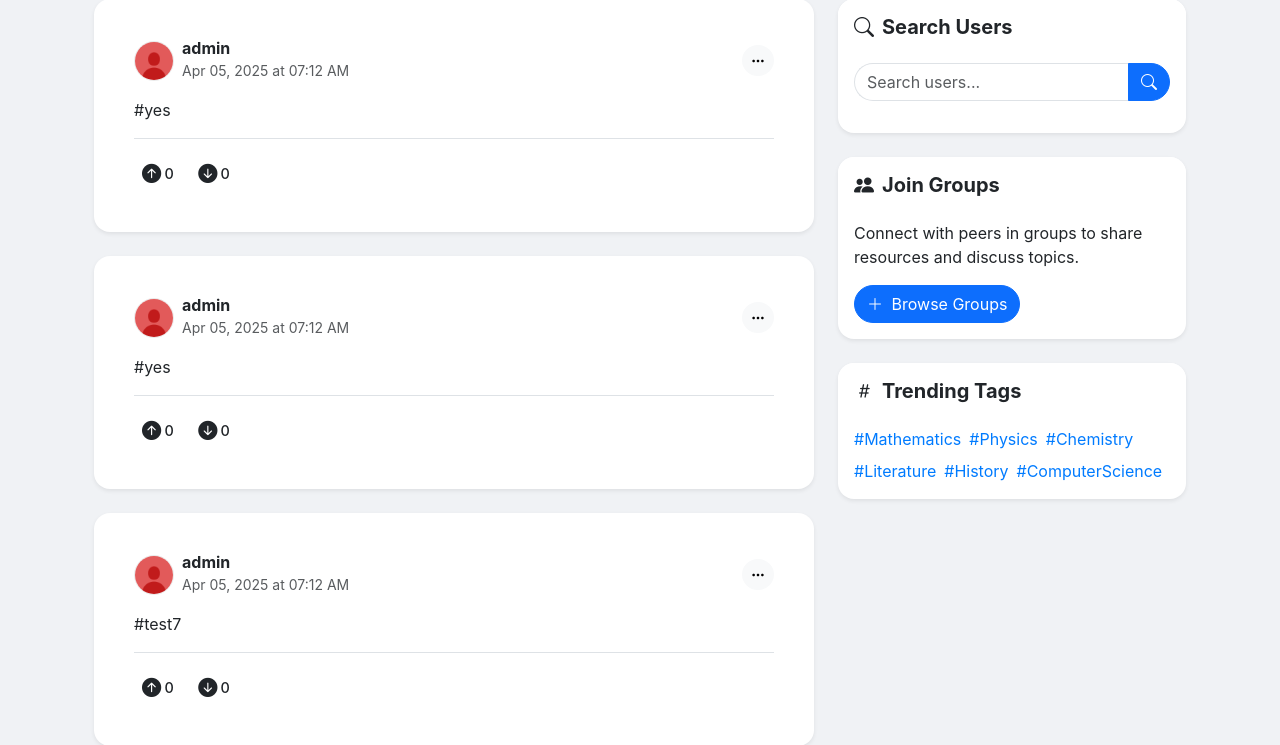
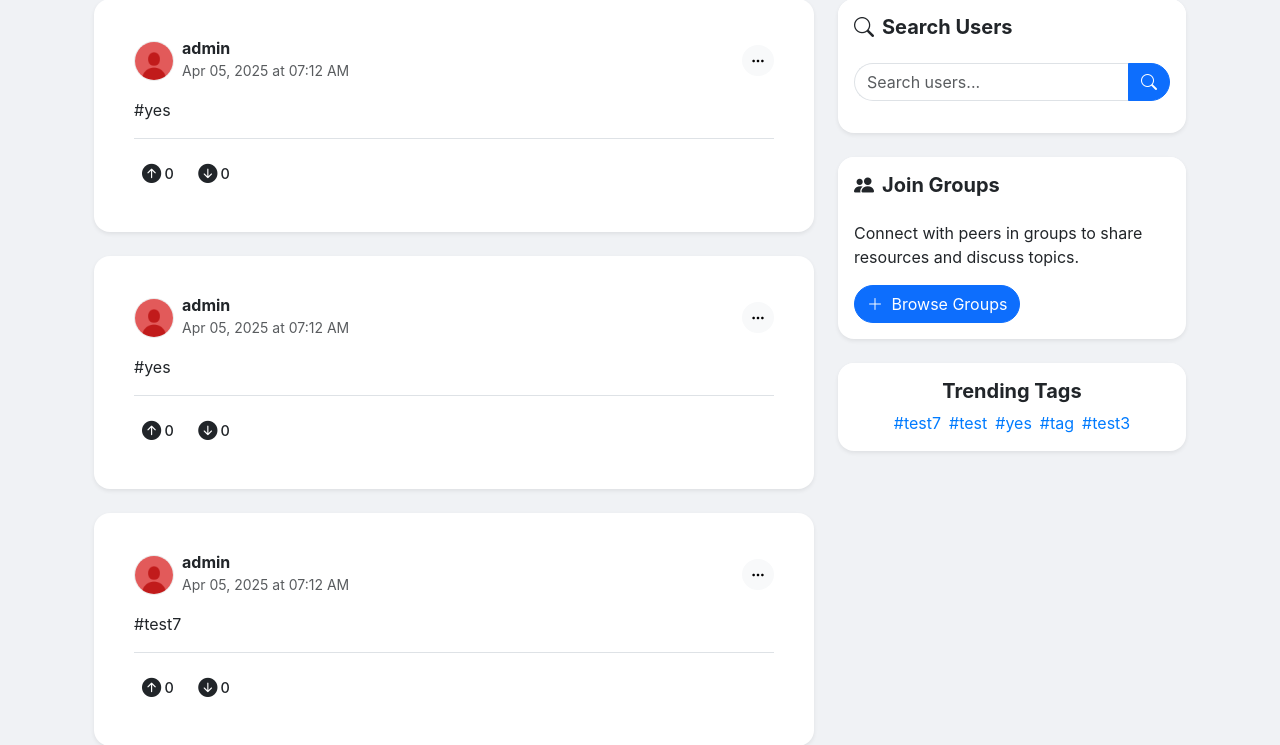
Before and after one commit to Rionte/MariNet, a Flask app: page /feed in a window 1280 px wide. Shown: the part 81-826 px from the top of the page. Run offline with Flask 3, Linux system fonts and the light colour scheme.

Commit message:
update tags

```diff
--- a/app.py
+++ b/app.py
@@ -127,6 +127,11 @@ class Post(db.Model):
     user_id = db.Column(db.String(36), db.ForeignKey('user.id'), nullable=False)
     upvotes = db.Column(db.Integer, default=0)
     downvotes = db.Column(db.Integer, default=0)
+
+class Tag(db.Model):
+    id = db.Column(db.Integer, primary_key=True)
+    name = db.Column(db.String(64), unique=True, nullable=False)
+    count = db.Column(db.Integer, default=1)
 
 class Group(db.Model):
     id = db.Column(db.String(36), primary_key=True, default=lambda: str(uuid.uuid4()))
--- a/routes.py
+++ b/routes.py
@@ -5,7 +5,9 @@ from werkzeug.security import generate_password_hash, check_password_hash
 from werkzeug.utils import secure_filename
 from datetime import datetime
 import uuid
-from app import app, db, User, Post, Vote, Group, GroupPost, AiConversation, AiMessage, generate_ai_response, group_members
+from app import app, db, User, Post, Vote, Group, GroupPost, AiConversation, AiMessage, generate_ai_response, group_members, Tag
+import re
+from collections import Counter
 
 
 # Helper functions
@@ -124,7 +126,10 @@ def index():
 @app.route('/feed')
 def feed():
     posts = Post.query.order_by(Post.created_at.desc()).all()
-    return render_template('feed.html', posts=posts)
+
+    trending = Tag.query.order_by(Tag.count.desc()).limit(5).all()
+
+    return render_template('feed.html', posts=posts, trending_tags=trending)
 
 @app.route('/terms')
 def terms():
@@ -137,6 +142,8 @@ def privacy():
 @app.route('/contact')
 def contact():
     return render_template('contact.html')
+
+trending_tags = Counter()
 
 @app.route('/create_post', methods=['POST'])
 @login_required
@@ -158,12 +165,21 @@ def create_post():
             image_url = save_image(image_file)
 
     new_post = Post(
-        content=content or '',  # Allow empty content if image is present
+        content=content or '',
         image_url=image_url,
         user_id=current_user.id
     )
 
     db.session.add(new_post)
+    db.session.commit()
+
+    hashtags = set(re.findall(r'#(\w+)', content))
+    for tag in hashtags:
+        existing = Tag.query.filter_by(name=tag).first()
+        if existing:
+            existing.count += 1
+        else:
+            db.session.add(Tag(name=tag))
     db.session.commit()
 
     flash('Post created successfully', 'success')
--- a/templates/feed.html
+++ b/templates/feed.html
@@ -124,19 +124,14 @@
                 </div>
             </div>
 
-            <div class="card border-0 rounded-4 shadow-sm">
+            <div class="card border-0 rounded-4 shadow-sm pb-3">
                 <div class="card-header bg-white border-0 pt-3">
-                    <h5 class="mb-0 fw-bold"><i class="bi bi-hash me-2"></i>Trending Tags</h5>
+                    <h5 class="mb-0 fw-bold text-center"></i>Trending Tags</h5>
                 </div>
-                <div class="card-body">
-                    <div class="d-flex flex-wrap gap-2">
-                        <a href="#" class="trending-tag" data-tag="Mathematics">#Mathematics</a>
-                        <a href="#" class="trending-tag" data-tag="Physics">#Physics</a>
-                        <a href="#" class="trending-tag" data-tag="Chemistry">#Chemistry</a>
-                        <a href="#" class="trending-tag" data-tag="Literature">#Literature</a>
-                        <a href="#" class="trending-tag" data-tag="History">#History</a>
-                        <a href="#" class="trending-tag" data-tag="ComputerScience">#ComputerScience</a>
-                    </div>
+                <div class="d-flex flex-wrap gap-2 justify-content-center ps-2 pe-2">
+                    {% for tag in trending_tags %}
+                        <a href="#" class="trending-tag" data-tag="{{ tag.name }}">#{{ tag.name }}</a>
+                    {% endfor %}
                 </div>
             </div>
         </div>
```
Also changed, not shown: instance/marinet.db.
